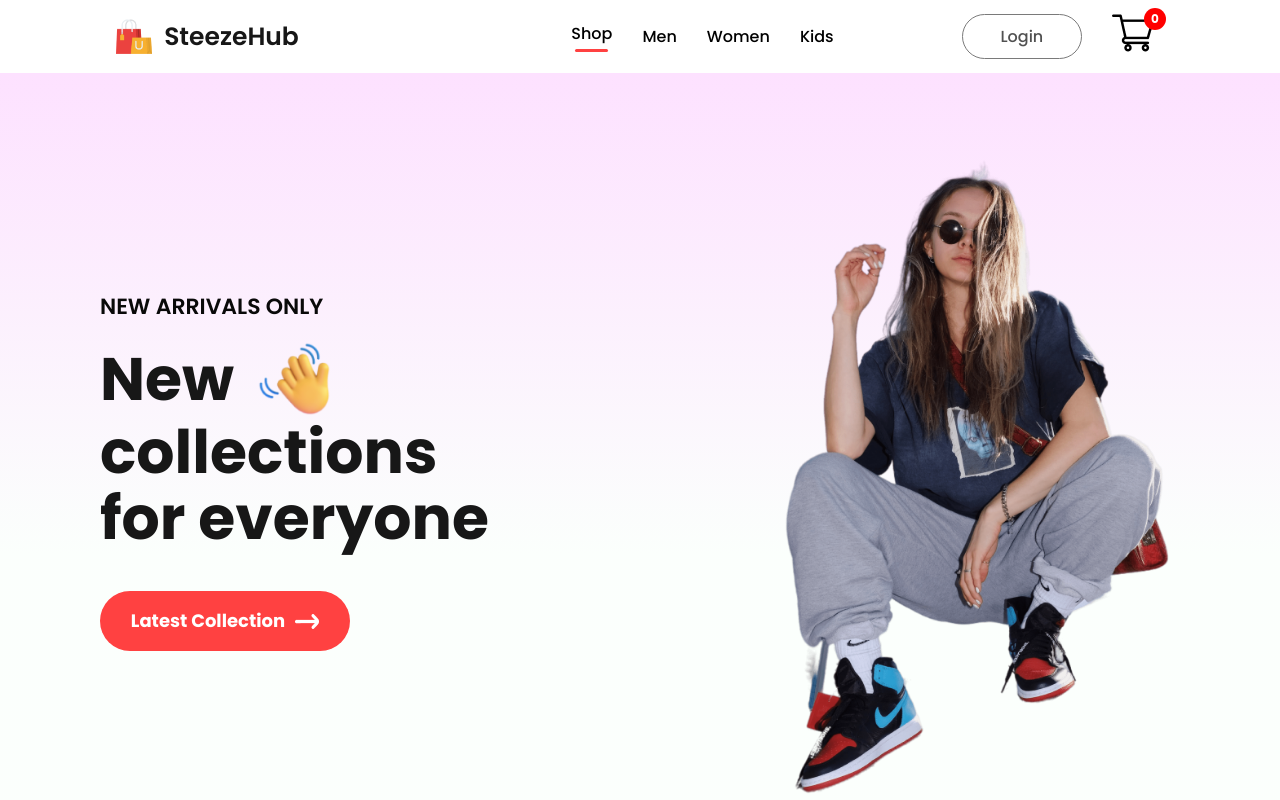
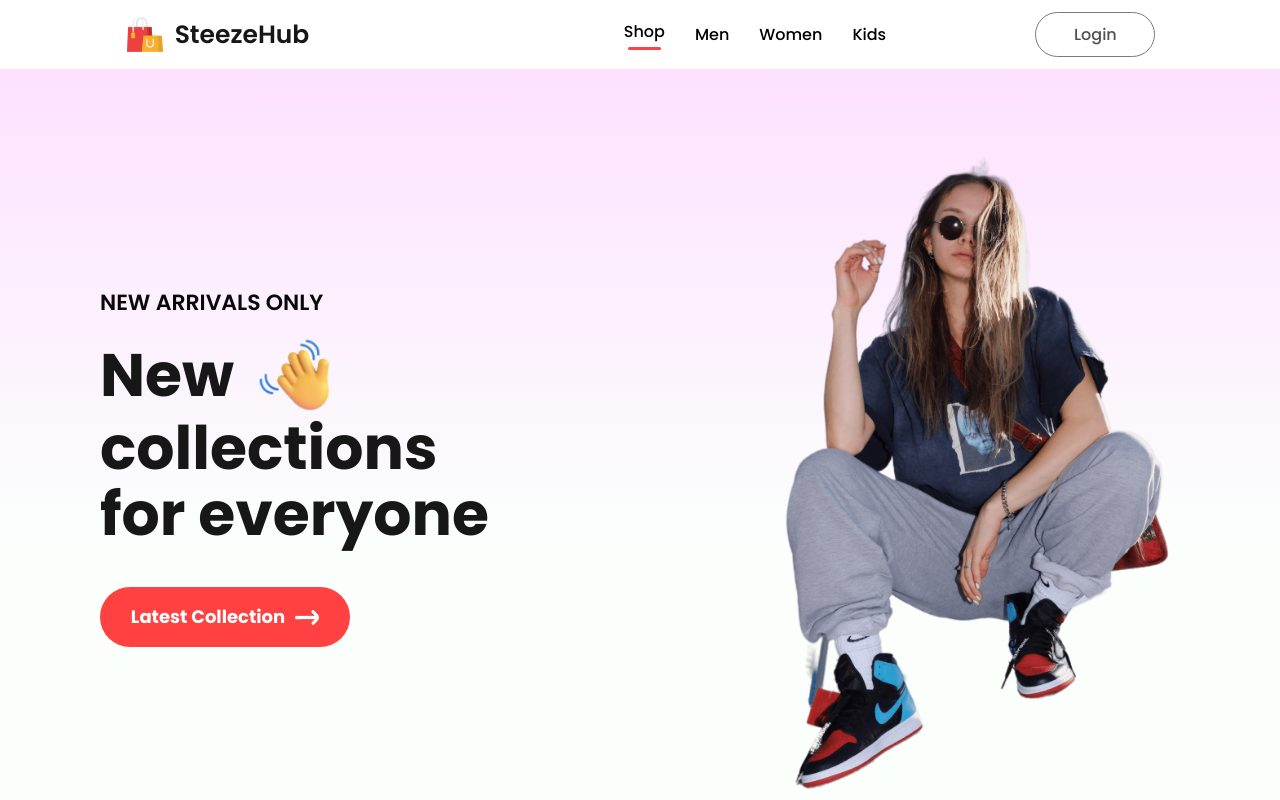
Before and after one commit to FinzyPHINZY/SteezeHub, a React (Vite) app: page / in a window 1280 px wide. Shown: the top 800 px of the page. Built offline with nearby package versions, Linux system fonts and the light colour scheme; some icons are missing.

Commit message:
enable navbar button to handle login and logout functionality

```diff
--- a/src/Components/Navbar/Navbar.jsx
+++ b/src/Components/Navbar/Navbar.jsx
@@ -9,6 +9,11 @@ const Navbar = () => {
   const { getCartCount } = useContext(ShopContext);
   const [menu, setMenu] = useState("shop");
   const menuRef = useRef();
+
+  const logout = () => {
+    localStorage.removeItem("auth-token");
+    window.location.replace("/login");
+  };
 
   const dropdownToggle = (e) => {
     menuRef.current.classList.toggle("nav_menu_visible");
@@ -43,14 +48,21 @@ const Navbar = () => {
         </li>
       </ul>
       <div className="navbar__login_cart">
-        <NavLink to="/login">
-          <button>Login</button>
-        </NavLink>
-
-        <NavLink to="/cart">
-          <img src={cart_icon} alt="Cart" />
-        </NavLink>
-        <div className="navbar__cart_count">{getCartCount()}</div>
+        {localStorage.getItem("auth-token") ? (
+          <>
+            <button onClick={logout}>Logout</button>{" "}
+            <NavLink to="/cart">
+              <img src={cart_icon} alt="Cart" />
+            </NavLink>{" "}
+            <div className="navbar__cart_count">{getCartCount()}</div>
+          </>
+        ) : (
+          <>
+            <NavLink to="/login">
+              <button>Login</button>
+            </NavLink>{" "}
+          </>
+        )}
       </div>
     </div>
   );
```
